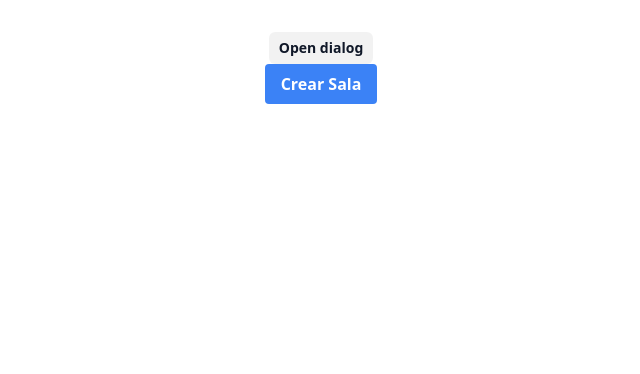
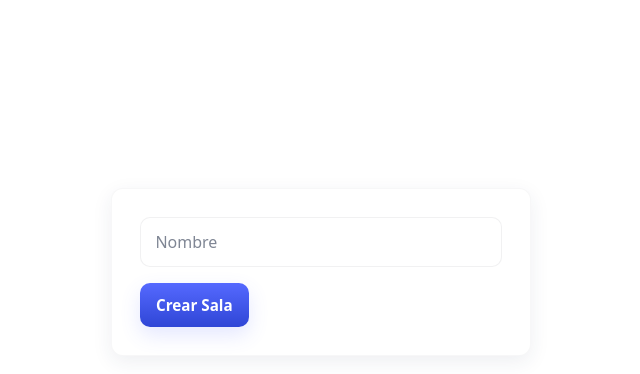
Before and after one commit to francellaCC/monorepo, a React (Vite) app in the folder apps/frontend/: page / in a window 1280 px wide. Shown: the top 374 px of the page, without its empty margins (319-959 px from the left). Built offline with nearby package versions, Linux system fonts and the light colour scheme.

Commit message:
feat: fe- add form login with validation

```diff
--- /dev/null
+++ b/apps/frontend/src/components/loginForm/index.tsx
@@ -0,0 +1,58 @@
+import { useState } from "react";
+
+import "./styles.scss"
+
+
+interface LoginFormProps{
+ onCreate : (name: string) => void
+}
+export default function LoginForm({onCreate}: LoginFormProps) {
+
+  const [name, setName] = useState<string>("");
+  const [error,setError] = useState<string>("");
+
+
+
+  const handleSubmit = (e: React.FormEvent) => {
+    e.preventDefault();
+    const trimmed = name.trim();
+    if (!trimmed) {
+      setError("Por favor ingresa un nombre");
+      return;
+    }
+
+    onCreate(name)
+
+  };
+
+  const handleChange = (e: React.ChangeEvent<HTMLInputElement>) => {
+    setName(e.target.value);
+    setError("");
+  }
+
+  return (
+    <div className="login-wrapper" role="region" aria-label="Login">
+      <form className="login" onSubmit={handleSubmit} noValidate>
+
+        <input
+          id="playerName"
+          className="login__input"
+          type="text"
+          value={name}
+          onChange={handleChange}
+          placeholder="Nombre"
+          aria-required
+        />
+
+      {
+        error && <div className="login__error" role="alert">{error}</div>
+      }
+        <div className="login__actions">
+          <button type="submit" className="btn btn--primary">
+            Crear Sala
+          </button>
+        </div>
+      </form>
+    </div>
+  );
+}
--- /dev/null
+++ b/apps/frontend/src/components/loginForm/styles.scss
@@ -0,0 +1,101 @@
+
+// src/components/LoginForm.scss
+
+// VARIABLES
+$bg: #f5f7fb;
+$card: #ffffff;
+$accent: #5569ff;
+$accent-dark: #2f46d6;
+$text: #222831;
+$muted: #6b7280;
+$shadow: 0 6px 20px rgba(35, 47, 87, 0.08);
+$radius: 12px;
+$container-width: 420px;
+
+
+@mixin center {
+  display: flex;
+  align-items: center;
+  justify-content: center;
+}
+
+.login-wrapper {
+  @include center;
+  min-height: 60vh;
+  padding: 2rem;
+
+}
+
+.login {
+  width: 100%;
+  max-width: $container-width;
+  background: $card;
+  border-radius: $radius;
+  box-shadow: $shadow;
+  padding: 1.75rem;
+  box-sizing: border-box;
+  border: 1px solid rgba(16,24,40,0.03);
+
+  &__input {
+    width: 100%;
+    padding: 0.75rem 0.9rem;
+    border-radius: 10px;
+    border: 1px solid rgba(16,24,40,0.06);
+    background: #fff;
+    box-sizing: border-box;
+    font-size: 1rem;
+    color: $text;
+    transition: box-shadow .15s ease, border-color .15s ease;
+
+    &:focus {
+      outline: none;
+      border-color: rgba($accent, 0.95);
+      box-shadow: 0 6px 20px rgba(85,105,255,0.12);
+    }
+
+    &::placeholder {
+      color: lighten($muted, 8%);
+    }
+
+  }
+  &__error {
+
+    color: #980505;
+    font-size: 0.85rem;
+    margin-top: 0.4rem;
+  }
+  &__actions {
+    display: flex;
+    gap: 0.6rem;
+    margin-top: 1rem;
+  }
+
+  &__hint {
+    margin-top: 0.9rem;
+    font-size: 0.85rem;
+    color: $muted;
+    text-align: center;
+  }
+}
+
+// BUTTONS
+.btn {
+  padding: 0.65rem 1rem;
+  border-radius: 10px;
+  border: none;
+  cursor: pointer;
+  font-weight: 600;
+  font-size: 0.95rem;
+  box-shadow: none;
+
+  &--primary {
+    background: linear-gradient(180deg, $accent 0%, $accent-dark 100%);
+    color: white;
+    box-shadow: 0 8px 20px rgba(85,105,255,0.16);
+
+    &:hover {
+      box-shadow: 0 10px 25px rgba(85,105,255,0.2);
+    }
+  }
+
+}
--- a/apps/frontend/src/pages/boardGamePage/index.tsx
+++ b/apps/frontend/src/pages/boardGamePage/index.tsx
@@ -9,7 +9,7 @@ import { useSocket } from '../../api/conexion';
 import type { IDrawAction } from './types';
 
 const BoardGamePage: React.FC = () => {
-    const { id } = useParams<{ id: string }>();
+    const { id, user } = useParams<{ id: string , user:string}>();
     const [selectedTool, setSelectedTool] = React.useState<string | null>(null);
     const socket = useSocket();
     const [isConnected, setIsConnected] = React.useState(false);
@@ -66,7 +66,7 @@ const BoardGamePage: React.FC = () => {
                 <Participants participants={[
                     { id: '1', name: 'Alice', avatar: 'https://cdn-icons-png.flaticon.com/512/219/219983.png' },
                     { id: '2', name: 'Bob', avatar: 'https://cdn-icons-png.flaticon.com/512/219/219983.png' },
-                    { id: '3', name: 'Charlie' }
+                    { id: '3', name: user! }
                 ]}></Participants>
                 <Canvas selectedTool={selectedTool ?? 'NONE'} printLineCallback={handleEmitDrawAction} currentUserDrawing={false} newPathToDraw={currentDrawing} />
                 <ChatComponent></ChatComponent>
--- a/apps/frontend/src/pages/loginPage/index.tsx
+++ b/apps/frontend/src/pages/loginPage/index.tsx
@@ -2,21 +2,24 @@ import React from 'react';
 import './styles.css';
 import { useNavigate } from 'react-router-dom';
 import ModalBase from '../../components/Modal';
+import LoginForm from '../../components/loginForm';
 
 const LoginPage: React.FC = () => {
     const navigate = useNavigate();
 
-    const handleCreateRoom = () => {
+    const handleCreateRoom = (name:string) => {
         // Aquí puedes generar un ID único para la sala
         const roomId = Math.random().toString(36).substring(2, 10);
-        navigate(`/board/${roomId}`);
+        navigate(`/board/${roomId}/${name}`);
     }
     return (
         <div className="login-container">
-            <ModalBase></ModalBase>
-                <button className="btn" onClick={()=>{
+            {/* <ModalBase></ModalBase> */}
+
+            <LoginForm onCreate = {handleCreateRoom}/>
+                {/* <button className="btn" onClick={()=>{
                     handleCreateRoom()
-                }} >Crear Sala</button>
+                }} >Crear Sala</button> */}
         </div>
     );
 };
--- a/apps/frontend/src/routes/index.tsx
+++ b/apps/frontend/src/routes/index.tsx
@@ -6,7 +6,7 @@ import ChatPage from '../pages/chatPage';
 export default function AppRoutes() {
     return (
         <Routes>
-            <Route path="/board/:id" element={<BoardGamePage />} />
+            <Route path="/board/:id/:user" element={<BoardGamePage />} />
             <Route path="/chat" element={<ChatPage />} />
             <Route path="/" element={<LoginPage />} />
             <Route path="*" element={<NotFound />} />
```
